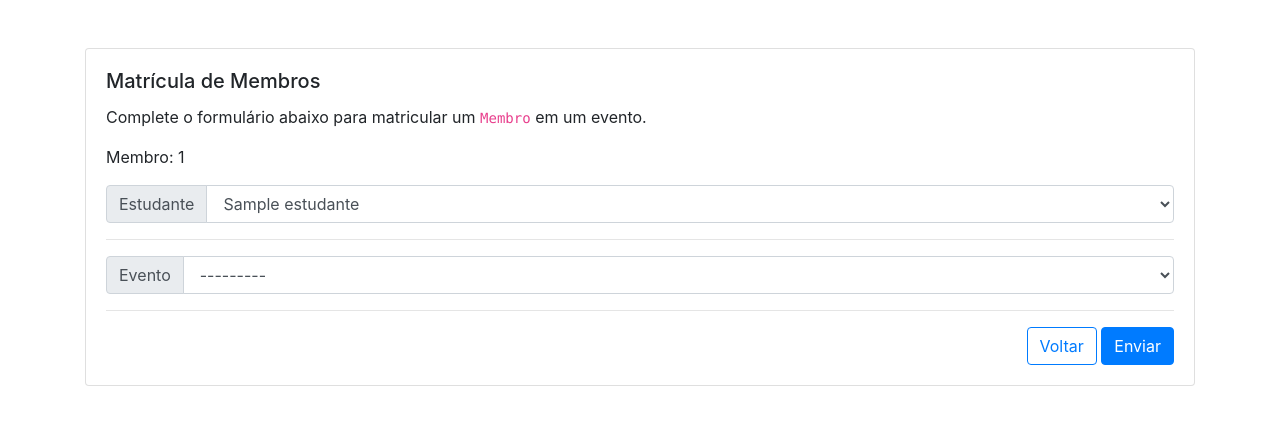
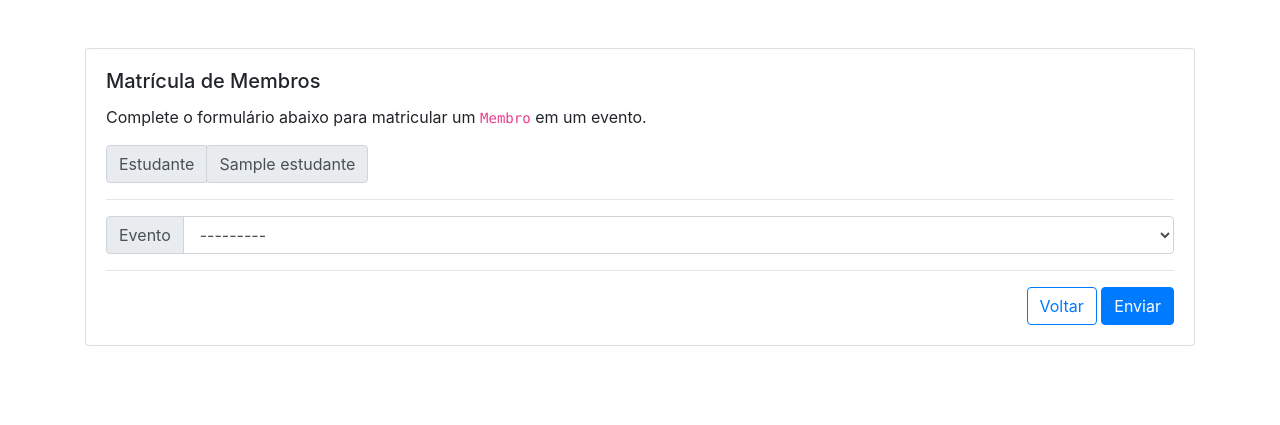
Before and after one commit to alexsteeve/escoladasnacoesbranch, a Django app: page /estudante/matricular/1 in a window 1280 px wide. Shown: the part 71-496 px from the top of the page. Run offline with Django 3.2, Linux system fonts and the light colour scheme; tables that the repository leaves empty hold one stand-in row (values such as "Sample post"); some libraries are stand-ins or nearby versions.

Commit message:
Fixa o estudante.

```diff
--- a/website/templates/website/matricula.html
+++ b/website/templates/website/matricula.html
@@ -15,7 +15,6 @@
             Complete o formulário abaixo para matricular
             um <code>Membro</code> em um evento.
           </p>
-          <p>Membro: {{ estudante.matricula }} </p>
           <form method="post">
             <!-- Não se esqueça dessa tag -->
             {% csrf_token %}
@@ -25,7 +24,8 @@
               <div class="input-group-prepend">
                 <span class="input-group-text">Estudante</span>
               </div>
-              {% render_field form.estudante class+="form-control" %}
+              {% render_field form.estudante class+="form-control" hidden=true %}
+                <span class="input-group-text">{{ estudante.nome }}</span>
             </div>
             <hr>
             <!-- Curso -->
```
